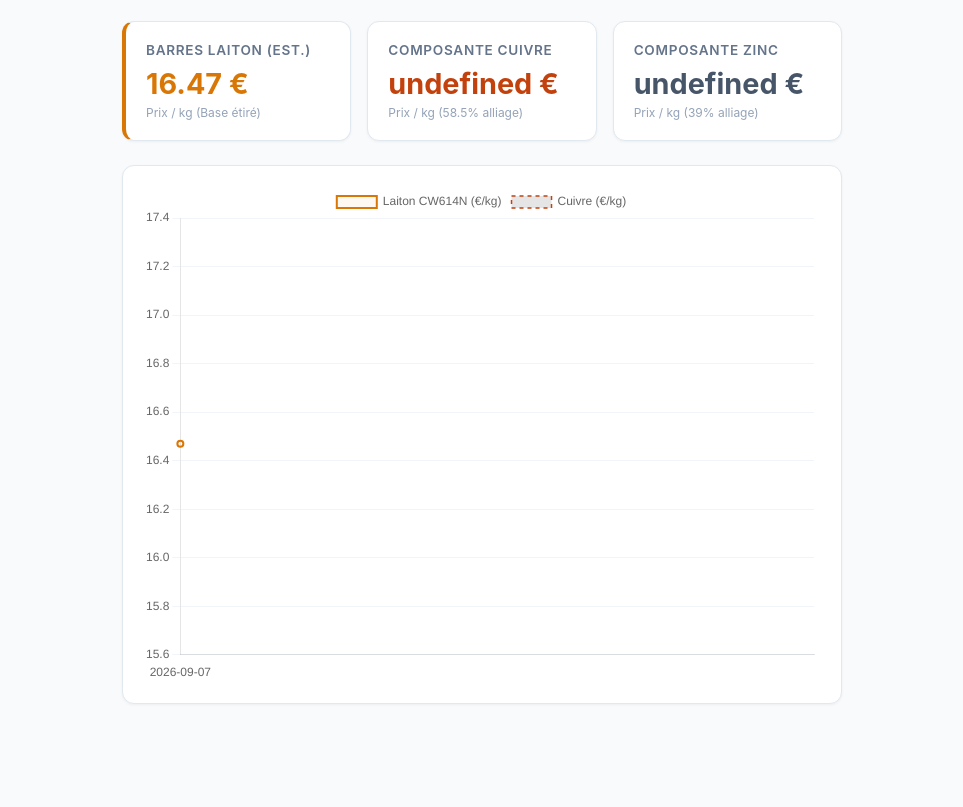
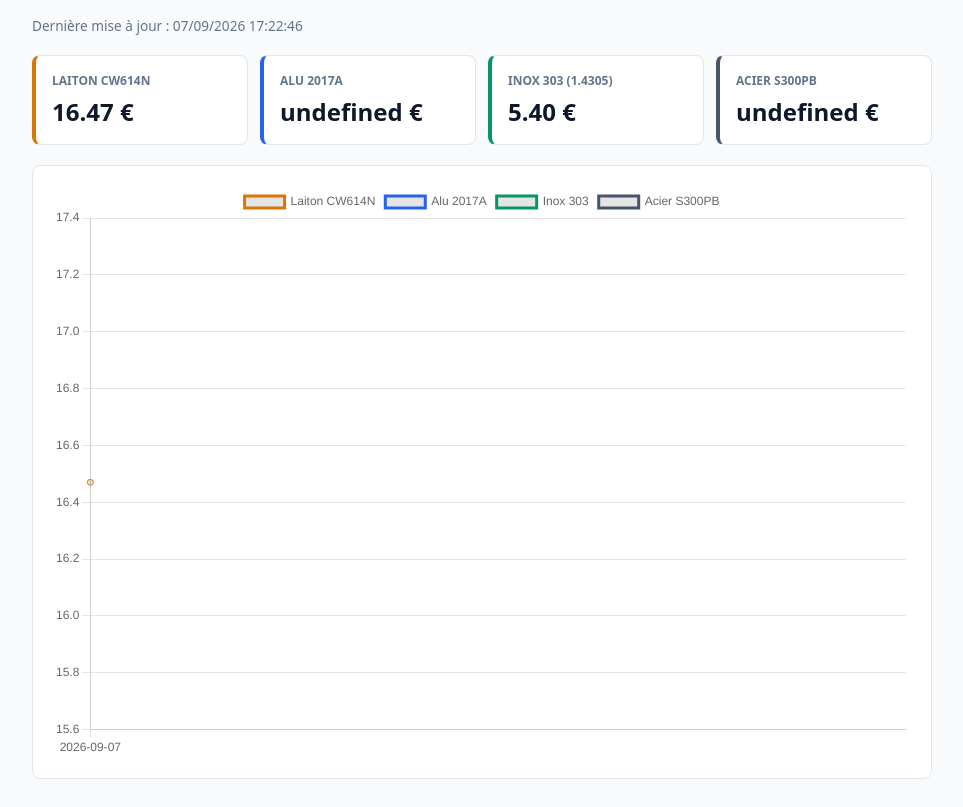
Before and after one commit to CarmeMarcelDec-lab/cours-laiton-cw614, a plain HTML site: page docs/index.html in a window 1280 px wide. Shown: the part 85-892 px from the top of the page, without its empty margins (158-1121 px from the left). Before the commit the page ends 819 px from the top, so only its background shows below. Drawn offline with nearby package versions, Linux system fonts and the light colour scheme.

Commit message:
Update index.html

```diff
--- a/docs/index.html
+++ b/docs/index.html
@@ -3,127 +3,44 @@
 <head>
   <meta charset="UTF-8">
   <meta name="viewport" content="width=device-width, initial-scale=1.0">
-  <title>Indicateur Laiton CW614N & Métaux</title>
+  <title>Indicateur Matières Décolletage</title>
   <script src="https://cdn.jsdelivr.net/npm/chart.js"></script>
   <style>
-    :root {
-      --bg: #f8fafc;
-      --card-bg: #ffffff;
-      --text: #0f172a;
-      --border: #e2e8f0;
-      --primary: #d97706;
-      --copper: #c2410c;
-      --zinc: #475569;
-    }
-
-    body {
-      font-family: -apple-system, BlinkMacSystemFont, "Segoe UI", Roboto, sans-serif;
-      background-color: var(--bg);
-      color: var(--text);
-      margin: 0;
-      padding: 30px 15px;
-      display: flex;
-      justify-content: center;
-    }
-
-    .dashboard {
-      max-width: 720px;
-      width: 100%;
-    }
-
-    .header {
-      margin-bottom: 24px;
-    }
-
-    .header h1 {
-      font-size: 1.5rem;
-      margin: 0 0 6px 0;
-    }
-
-    .header p {
-      font-size: 0.875rem;
-      color: #64748b;
-      margin: 0;
-    }
-
-    .grid {
-      display: grid;
-      grid-template-columns: repeat(auto-fit, minmax(200px, 1fr));
-      gap: 16px;
-      margin-bottom: 24px;
-    }
-
-    .card {
-      background: var(--card-bg);
-      padding: 20px;
-      border-radius: 12px;
-      border: 1px solid var(--border);
-      box-shadow: 0 1px 3px rgba(0, 0, 0, 0.05);
-    }
-
-    .card.main {
-      border-left: 4px solid var(--primary);
-    }
-
-    .card-title {
-      font-size: 0.85rem;
-      font-weight: 600;
-      color: #64748b;
-      text-transform: uppercase;
-      letter-spacing: 0.05em;
-    }
-
-    .card-value {
-      font-size: 1.8rem;
-      font-weight: 700;
-      margin-top: 8px;
-    }
-
-    .card-sub {
-      font-size: 0.75rem;
-      color: #94a3b8;
-      margin-top: 4px;
-    }
-
-    .chart-container {
-      background: var(--card-bg);
-      padding: 20px;
-      border-radius: 12px;
-      border: 1px solid var(--border);
-      box-shadow: 0 1px 3px rgba(0, 0, 0, 0.05);
-    }
+    body { font-family: system-ui, sans-serif; background: #f8fafc; color: #0f172a; padding: 20px; display: flex; justify-content: center; }
+    .dashboard { max-width: 900px; width: 100%; }
+    .grid { display: grid; grid-template-columns: repeat(auto-fit, minmax(180px, 1fr)); gap: 12px; margin: 20px 0; }
+    .card { background: #fff; padding: 16px; border-radius: 8px; border: 1px solid #e2e8f0; }
+    .card-title { font-size: 0.75rem; color: #64748b; font-weight: 600; text-transform: uppercase; }
+    .card-value { font-size: 1.5rem; font-weight: 700; margin-top: 6px; }
+    .chart-container { background: #fff; padding: 20px; border-radius: 8px; border: 1px solid #e2e8f0; }
   </style>
 </head>
 <body>
-
   <div class="dashboard">
-    <div class="header">
-      <h1>Cours Laiton CW614N (CuZn39Pb3)</h1>
-      <p id="update-date">Mise à jour : chargement...</p>
-    </div>
+    <h2>Baromètre Matières Décolletage (€/kg)</h2>
+    <p id="update-date" style="color: #64748b; font-size: 0.85rem;">Mise à jour...</p>
 
     <div class="grid">
-      <div class="card main">
-        <div class="card-title">Barres Laiton (Est.)</div>
-        <div class="card-value" id="brass-val" style="color: var(--primary);">-- €</div>
-        <div class="card-sub">Prix / kg (Base étiré)</div>
+      <div class="card" style="border-left: 4px solid #d97706;">
+        <div class="card-title">Laiton CW614N</div>
+        <div class="card-value" id="brass-val">-- €</div>
       </div>
-
-      <div class="card">
-        <div class="card-title">Composante Cuivre</div>
-        <div class="card-value" id="copper-val" style="color: var(--copper);">-- €</div>
-        <div class="card-sub">Prix / kg (58.5% alliage)</div>
+      <div class="card" style="border-left: 4px solid #2563eb;">
+        <div class="card-title">Alu 2017A</div>
+        <div class="card-value" id="alu-val">-- €</div>
       </div>
-
-      <div class="card">
-        <div class="card-title">Composante Zinc</div>
-        <div class="card-value" id="zinc-val" style="color: var(--zinc);">-- €</div>
-        <div class="card-sub">Prix / kg (39% alliage)</div>
+      <div class="card" style="border-left: 4px solid #059669;">
+        <div class="card-title">Inox 303 (1.4305)</div>
+        <div class="card-value" id="inox-val">-- €</div>
+      </div>
+      <div class="card" style="border-left: 4px solid #475569;">
+        <div class="card-title">Acier S300PB</div>
+        <div class="card-value" id="steel-val">-- €</div>
       </div>
     </div>
 
     <div class="chart-container">
-      <canvas id="priceChart" height="220"></canvas>
+      <canvas id="multiChart" height="200"></canvas>
     </div>
   </div>
 
@@ -131,70 +48,30 @@
     fetch('./data.json')
       .then(res => res.json())
       .then(data => {
-        // Remplissage des cartes
         document.getElementById('brass-val').innerText = `${data.current.brass_cw614_eur_kg} €`;
-        document.getElementById('copper-val').innerText = `${data.current.copper_eur_kg} €`;
-        document.getElementById('zinc-val').innerText = `${data.current.zinc_eur_kg} €`;
+        document.getElementById('alu-val').innerText = `${data.current.alu_2017_eur_kg} €`;
+        document.getElementById('inox-val').innerText = `${data.current.inox_303_eur_kg} €`;
+        document.getElementById('steel-val').innerText = `${data.current.steel_s300pb_eur_kg} €`;
 
-        const dateFormatted = new Date(data.last_updated).toLocaleString('fr-FR', {
-          dateStyle: 'long',
-          timeStyle: 'short'
-        });
-        document.getElementById('update-date').innerText = `Dernière mise à jour : ${dateFormatted} (EUR/USD: ${data.current.eur_usd_rate})`;
+        document.getElementById('update-date').innerText = `Dernière mise à jour : ${new Date(data.last_updated).toLocaleString('fr-FR')}`;
 
-        // Graphique
         const history = data.history || [];
-        const labels = history.map(item => item.date);
-        const brassData = history.map(item => item.brass);
-        const copperData = history.map(item => item.copper);
+        const labels = history.map(i => i.date);
 
-        const ctx = document.getElementById('priceChart').getContext('2d');
-        new Chart(ctx, {
+        new Chart(document.getElementById('multiChart').getContext('2d'), {
           type: 'line',
           data: {
             labels: labels,
             datasets: [
-              {
-                label: 'Laiton CW614N (€/kg)',
-                data: brassData,
-                borderColor: '#d97706',
-                backgroundColor: 'rgba(217, 119, 6, 0.05)',
-                borderWidth: 2,
-                fill: true,
-                tension: 0.2
-              },
-              {
-                label: 'Cuivre (€/kg)',
-                data: copperData,
-                borderColor: '#c2410c',
-                borderWidth: 1.5,
-                borderDash: [4, 4],
-                fill: false,
-                tension: 0.2
-              }
+              { label: 'Laiton CW614N', data: history.map(i => i.brass), borderColor: '#d97706', tension: 0.2 },
+              { label: 'Alu 2017A', data: history.map(i => i.alu2017), borderColor: '#2563eb', tension: 0.2 },
+              { label: 'Inox 303', data: history.map(i => i.inox303), borderColor: '#059669', tension: 0.2 },
+              { label: 'Acier S300PB', data: history.map(i => i.s300pb), borderColor: '#475569', tension: 0.2 }
             ]
           },
-          options: {
-            responsive: true,
-            plugins: {
-              legend: { position: 'top' }
-            },
-            scales: {
-              y: {
-                beginAtZero: false,
-                grid: { color: '#f1f5f9' }
-              },
-              x: {
-                grid: { display: false }
-              }
-            }
-          }
+          options: { responsive: true }
         });
-      })
-      .catch(err => {
-        console.error("Erreur de chargement :", err);
       });
   </script>
-
 </body>
 </html>
```
